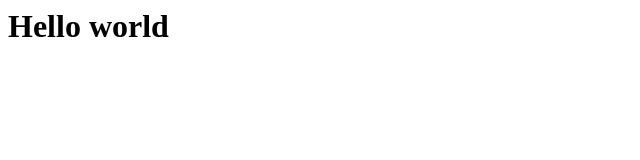
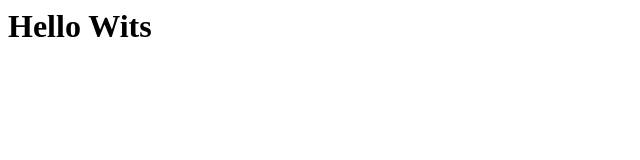
Before and after one commit to PalesaMonica/-2550752--labs-sd-24, a plain HTML site: page index.html in a window 1280 px wide. Shown: the full height of the page, 0-640 px from the left. Drawn offline with Linux system fonts and the light colour scheme.

Commit message:
Update index.html

```diff
--- a/index.html
+++ b/index.html
@@ -1,5 +1,5 @@
 <html>
     <h1>
-        Hello world
+        Hello Wits
     </h1>
 </html>
```
